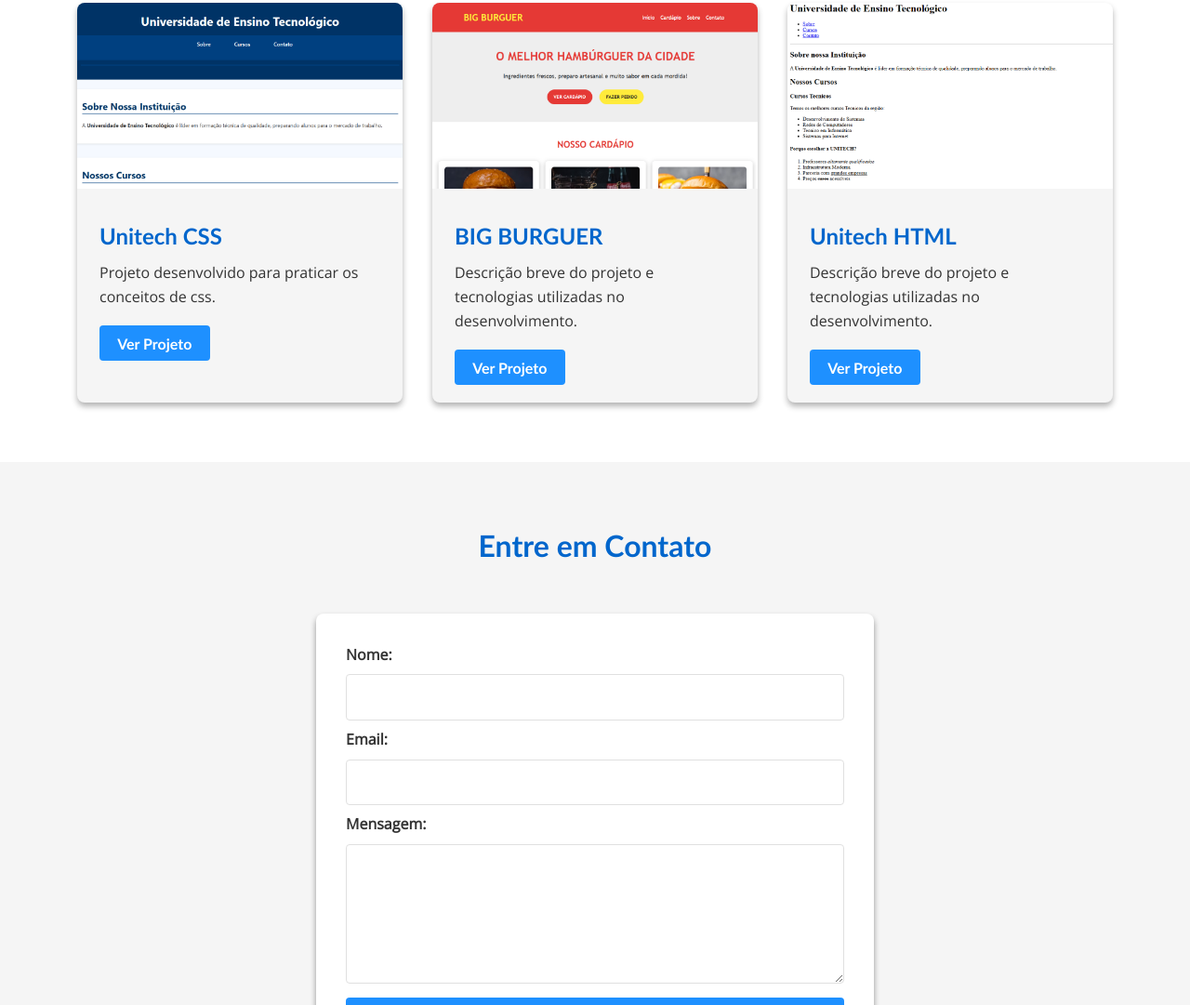
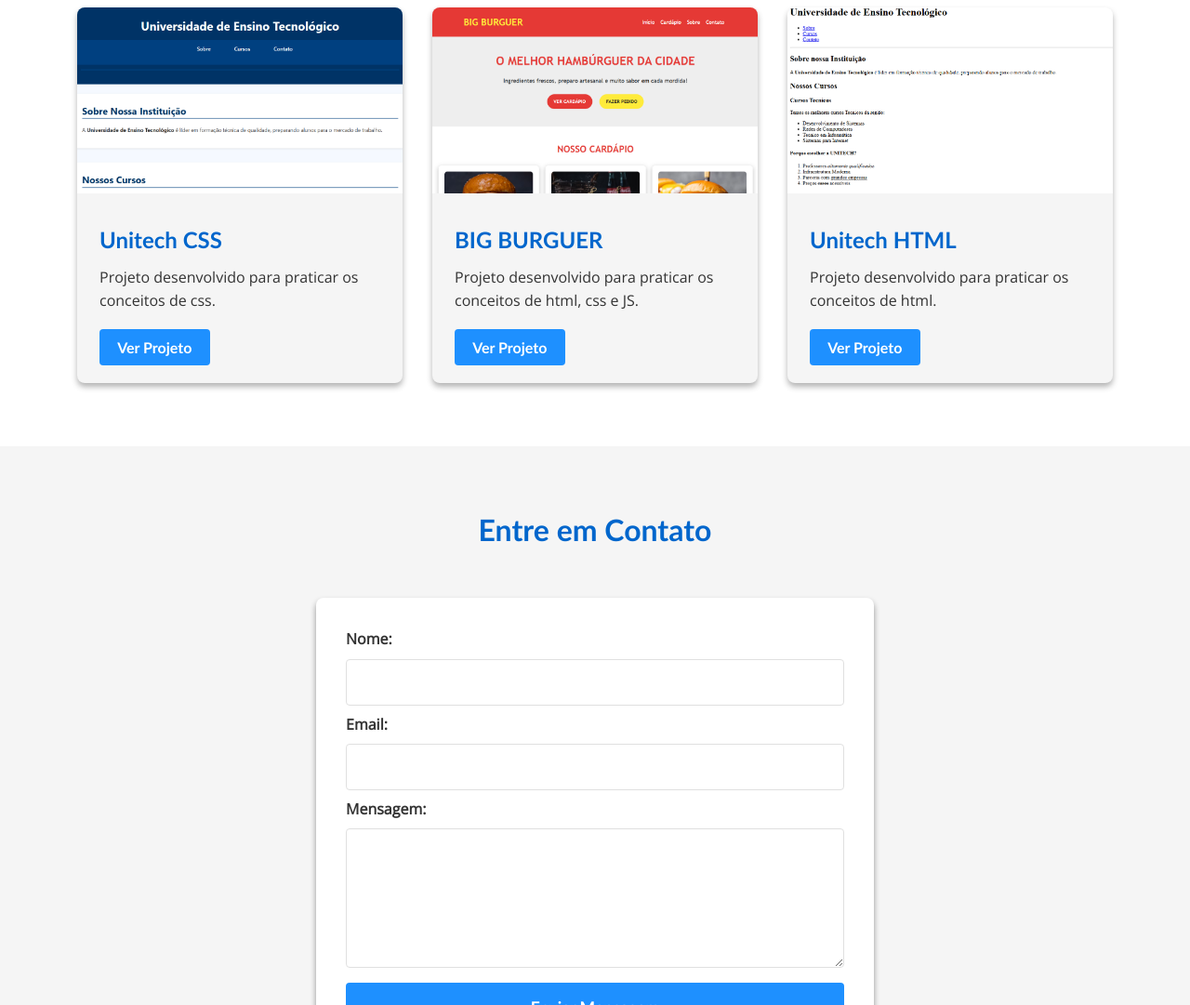
Before and after one commit to marcellodejesus/portifolio, a plain HTML site: page index.html in a window 1280 px wide. Shown: the part 860-1941 px from the top of the page at 93% size. Drawn offline with nearby package versions, Linux system fonts and the light colour scheme.

Commit message:
Atualizei os links e descrições

```diff
--- a/index.html
+++ b/index.html
@@ -47,23 +47,23 @@
                 <div class="conteudo-projeto">
                     <h3 class="titulo-projeto">Unitech CSS</h3>
                     <p class="descricao-projeto">Projeto desenvolvido para praticar os conceitos de css.</p>
-                    <a href="#" class="botao">Ver Projeto</a>
+                    <a href="https://marcellodejesus.github.io/fundamentos_de_web/projetos/unitech-css/" class="botao">Ver Projeto</a>
                 </div>
             </div>
             <div class="card-projeto">
                 <img src="imagens/projeto-bigburguer.png" alt="Projetos" class="imagem-projeto">
                 <div class="conteudo-projeto">
                     <h3 class="titulo-projeto">BIG BURGUER</h3>
-                    <p class="descricao-projeto">Descrição breve do projeto e tecnologias utilizadas no desenvolvimento.</p>
-                    <a href="#" class="botao">Ver Projeto</a>
+                    <p class="descricao-projeto">Projeto desenvolvido para praticar os conceitos de html, css e JS.</p>
+                    <a href="https://marcellodejesus.github.io/fundamentos_de_web/projetos/BigBurger/" class="botao">Ver Projeto</a>
                 </div>
             </div>
             <div class="card-projeto">
                 <img src="imagens/projeto-unitechHTML.png" alt="Projetos" class="imagem-projeto">
                 <div class="conteudo-projeto">
                     <h3 class="titulo-projeto">Unitech HTML</h3>
-                    <p class="descricao-projeto">Descrição breve do projeto e tecnologias utilizadas no desenvolvimento.</p>
-                    <a href="#" class="botao">Ver Projeto</a>
+                    <p class="descricao-projeto">Projeto desenvolvido para praticar os conceitos de html.</p>
+                    <a href="https://marcellodejesus.github.io/fundamentos_de_web/projetos/unitech-html/" class="botao">Ver Projeto</a>
                 </div>
             </div>
         </div>
```
